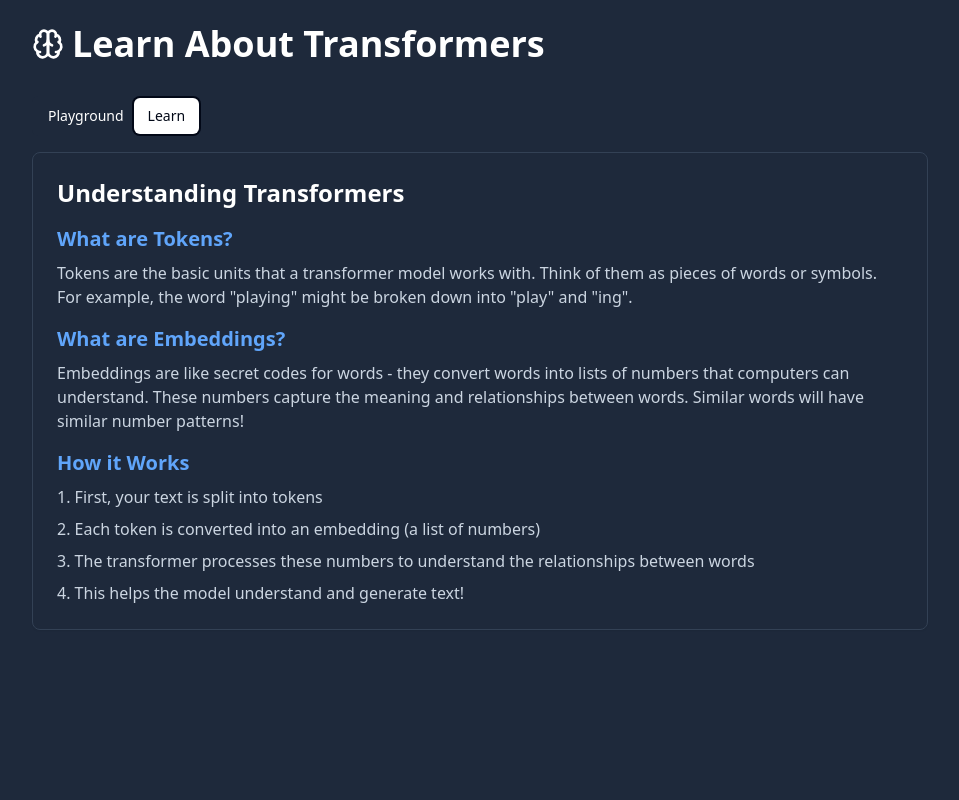
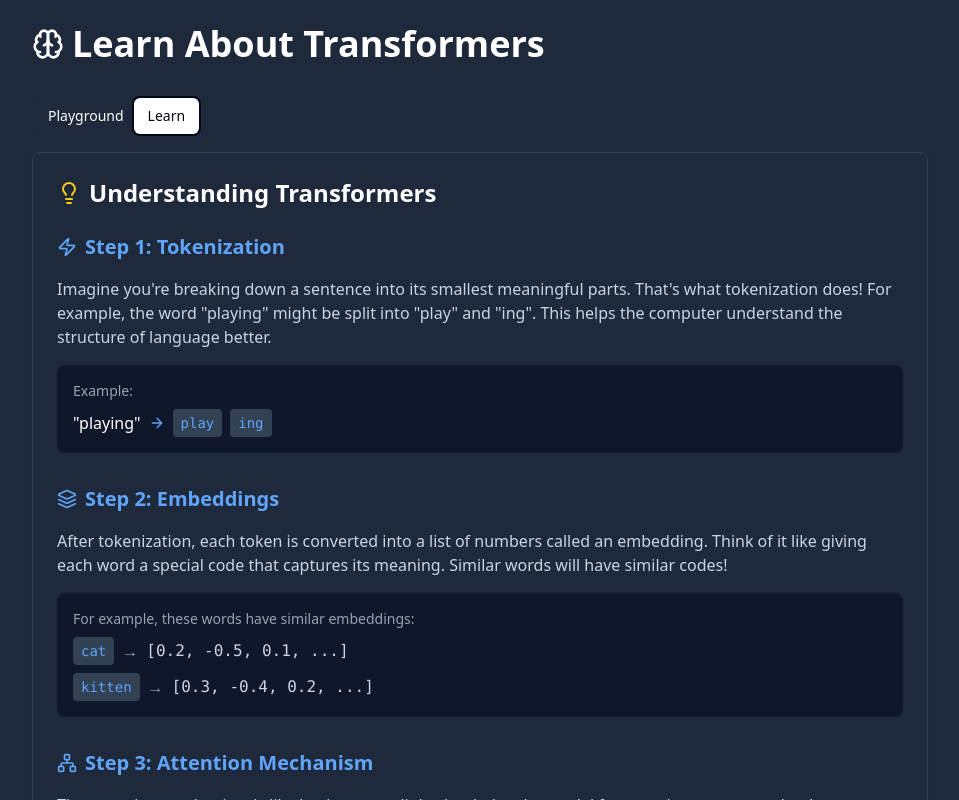
Before and after one commit to dheer629/tokenizely, a React (Vite) app: page / in a window 1280 px wide. Both pictures are taken after a click on the tab "Learn". Shown: the top 800 px of the page, without its empty margins (160-1119 px from the left). Built offline with nearby package versions, Linux system fonts and the light colour scheme.

Commit message:
Update project files and structure
This commit includes updates to various project files and the overall structure of the repository. It ensures that all components and configurations are organized and ready for further development.
[skip gpt_engineer]

```diff
--- a/src/pages/Index.tsx
+++ b/src/pages/Index.tsx
@@ -2,7 +2,7 @@ import { useState, useEffect } from "react";
 import { Card, CardContent, CardHeader, CardTitle } from "@/components/ui/card";
 import { Button } from "@/components/ui/button";
 import { Input } from "@/components/ui/input";
-import { Brain, BookOpen, Network, Layers } from "lucide-react";
+import { Brain, BookOpen, Network, Layers, ArrowRight, Lightbulb, Zap } from "lucide-react";
 import {
   Tooltip,
   TooltipContent,
@@ -142,37 +142,78 @@ const Index = () => {
           </TabsContent>
 
           <TabsContent value="learn">
+            <div className="space-y-6">
               <Card className="bg-slate-800 border-slate-700">
-              <CardContent className="p-6 text-white space-y-4">
-                <h2 className="text-2xl font-bold mb-4">Understanding Transformers</h2>
+                <CardContent className="p-6">
+                  <h2 className="text-2xl font-bold text-white mb-6 flex items-center gap-2">
+                    <Lightbulb className="h-6 w-6 text-yellow-400" />
+                    Understanding Transformers
+                  </h2>
 
-                <div className="space-y-4">
-                  <section>
-                    <h3 className="text-xl font-semibold text-blue-400 mb-2">What are Tokens?</h3>
+                  <div className="space-y-8">
+                    <section className="space-y-4">
+                      <h3 className="text-xl font-semibold text-blue-400 flex items-center gap-2">
+                        <Zap className="h-5 w-5" />
+                        Step 1: Tokenization
+                      </h3>
                       <p className="text-slate-300">
-                      Tokens are the basic units that a transformer model works with. Think of them as pieces of words or symbols. For example, the word "playing" might be broken down into "play" and "ing".
+                        Imagine you're breaking down a sentence into its smallest meaningful parts. That's what tokenization does! For example, the word "playing" might be split into "play" and "ing". This helps the computer understand the structure of language better.
                       </p>
+                      <div className="bg-slate-900 p-4 rounded-lg">
+                        <p className="text-sm text-slate-400">Example:</p>
+                        <div className="flex items-center gap-2 mt-2">
+                          <span className="text-white">"playing"</span>
+                          <ArrowRight className="h-4 w-4 text-blue-400" />
+                          <span className="px-2 py-1 bg-slate-700 rounded text-blue-400 font-mono text-sm">play</span>
+                          <span className="px-2 py-1 bg-slate-700 rounded text-blue-400 font-mono text-sm">ing</span>
+                        </div>
+                      </div>
                     </section>
 
-                  <section>
-                    <h3 className="text-xl font-semibold text-blue-400 mb-2">What are Embeddings?</h3>
+                    <section className="space-y-4">
+                      <h3 className="text-xl font-semibold text-blue-400 flex items-center gap-2">
+                        <Layers className="h-5 w-5" />
+                        Step 2: Embeddings
+                      </h3>
                       <p className="text-slate-300">
-                      Embeddings are like secret codes for words - they convert words into lists of numbers that computers can understand. These numbers capture the meaning and relationships between words. Similar words will have similar number patterns!
+                        After tokenization, each token is converted into a list of numbers called an embedding. Think of it like giving each word a special code that captures its meaning. Similar words will have similar codes!
                       </p>
+                      <div className="bg-slate-900 p-4 rounded-lg">
+                        <p className="text-sm text-slate-400">For example, these words have similar embeddings:</p>
+                        <div className="flex flex-col gap-2 mt-2">
+                          <div className="flex items-center gap-2">
+                            <span className="px-2 py-1 bg-slate-700 rounded text-blue-400 font-mono text-sm">cat</span>
+                            <span className="text-slate-400">→</span>
+                            <span className="text-slate-300 font-mono">[0.2, -0.5, 0.1, ...]</span>
+                          </div>
+                          <div className="flex items-center gap-2">
+                            <span className="px-2 py-1 bg-slate-700 rounded text-blue-400 font-mono text-sm">kitten</span>
+                            <span className="text-slate-400">→</span>
+                            <span className="text-slate-300 font-mono">[0.3, -0.4, 0.2, ...]</span>
+                          </div>
+                        </div>
+                      </div>
                     </section>
 
-                  <section>
-                    <h3 className="text-xl font-semibold text-blue-400 mb-2">How it Works</h3>
-                    <ol className="list-decimal list-inside space-y-2 text-slate-300">
-                      <li>First, your text is split into tokens</li>
-                      <li>Each token is converted into an embedding (a list of numbers)</li>
-                      <li>The transformer processes these numbers to understand the relationships between words</li>
-                      <li>This helps the model understand and generate text!</li>
-                    </ol>
+                    <section className="space-y-4">
+                      <h3 className="text-xl font-semibold text-blue-400 flex items-center gap-2">
+                        <Network className="h-5 w-5" />
+                        Step 3: Attention Mechanism
+                      </h3>
+                      <p className="text-slate-300">
+                        The attention mechanism is like having a spotlight that helps the model focus on important words when processing a sentence. It looks at how each word relates to every other word in the text.
+                      </p>
+                      <div className="bg-slate-900 p-4 rounded-lg">
+                        <p className="text-sm text-slate-400">Example sentence: "The cat sat on the mat"</p>
+                        <p className="text-sm text-slate-300 mt-2">
+                          When processing "cat", the model pays attention to related words like "sat" and "mat", helping it understand the context better.
+                        </p>
+                      </div>
                     </section>
                   </div>
                 </CardContent>
               </Card>
+            </div>
           </TabsContent>
         </Tabs>
       </div>
```
Lines whose indentation alone changed are shown as unchanged.
